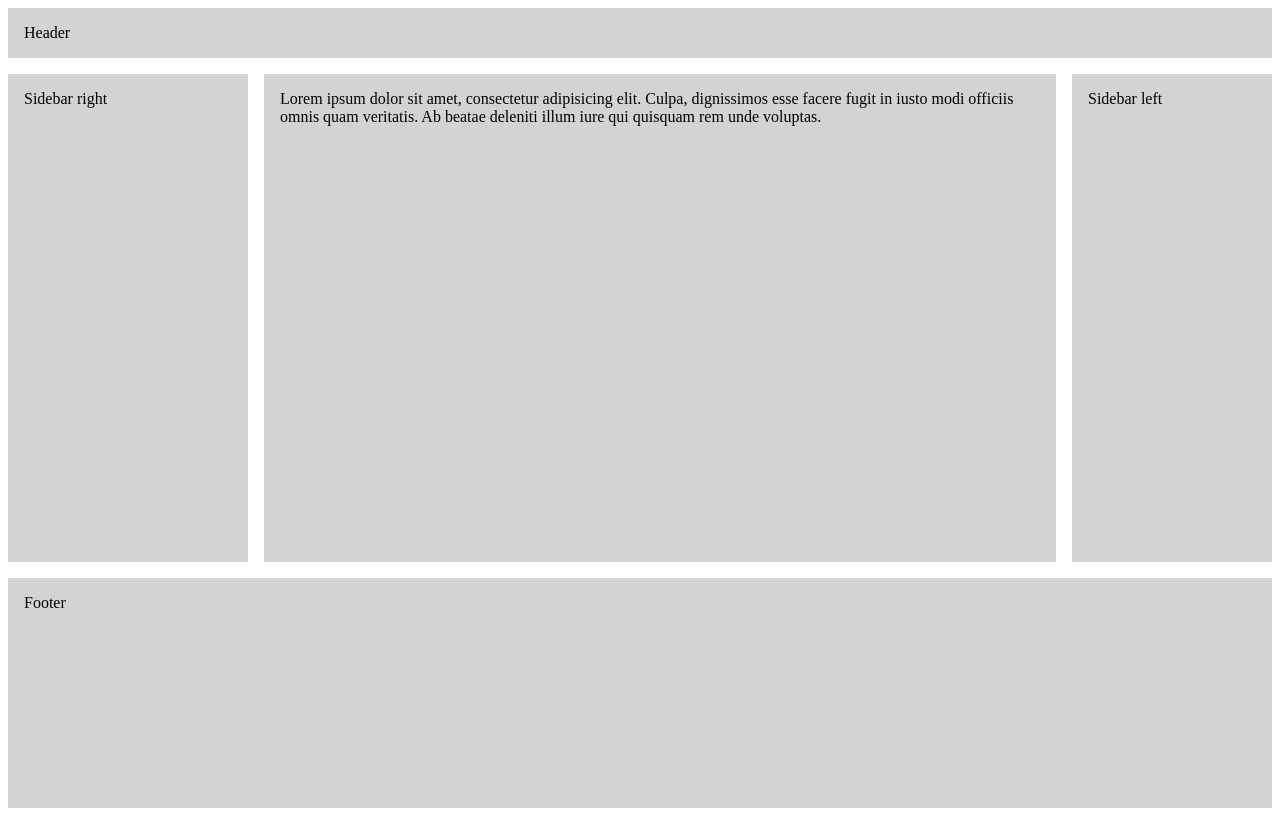
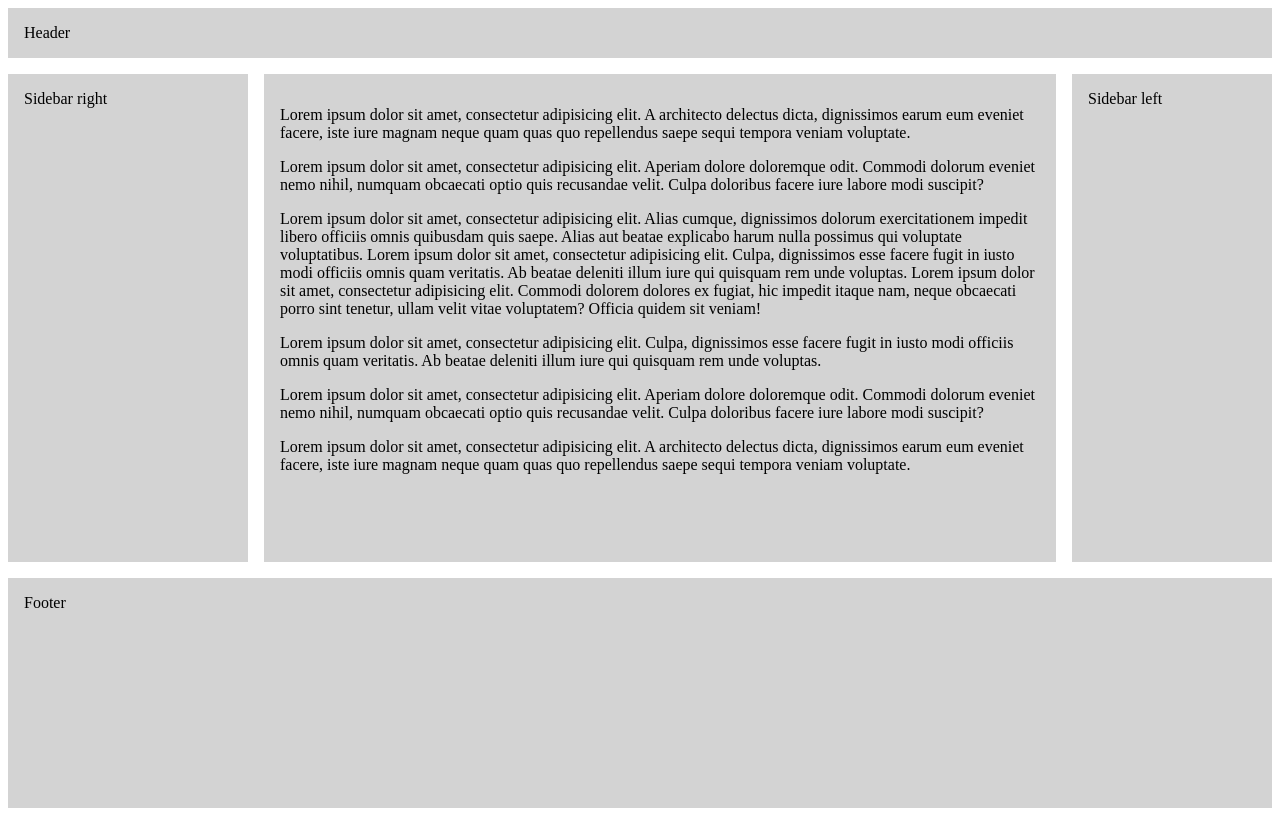
Before and after one commit to daggerok/css-grid, a website: page grid-template-areas/index.html in a window 1280 px wide. Drawn offline with Linux system fonts and the light colour scheme.

Commit message:
grid-template-areas

```diff
--- a/grid-template-areas/index.html
+++ b/grid-template-areas/index.html
@@ -5,9 +5,6 @@
   <title>grid-template-areas usage</title>
   <link rel="shortcut icon" href="../favicon.ico" type="image/x-icon">
   <style>
-    body {
-      height: 100vh;
-    }
     .container {
       /* enable css grid */
       display: grid;
@@ -19,6 +16,10 @@
       grid-template-areas: "header header  header"
                            "left   content right"
                            "footer footer  footer";
+    }
+    body {
+      /* we needed this to make grid-template-rows properly works */
+      height: 100vh;
     }
     .element {
       background-color: lightgray;
@@ -45,7 +46,12 @@
 <header class="navbar element">Header</header>
 <div class="sidebar left element">Sidebar right</div>
 <div class="article element">
-  Lorem ipsum dolor sit amet, consectetur adipisicing elit. Culpa, dignissimos esse facere fugit in iusto modi officiis omnis quam veritatis. Ab beatae deleniti illum iure qui quisquam rem unde voluptas.
+  <p>Lorem ipsum dolor sit amet, consectetur adipisicing elit. A architecto delectus dicta, dignissimos earum eum eveniet facere, iste iure magnam neque quam quas quo repellendus saepe sequi tempora veniam voluptate.</p>
+  <p>Lorem ipsum dolor sit amet, consectetur adipisicing elit. Aperiam dolore doloremque odit. Commodi dolorum eveniet nemo nihil, numquam obcaecati optio quis recusandae velit. Culpa doloribus facere iure labore modi suscipit?</p>
+  <p>Lorem ipsum dolor sit amet, consectetur adipisicing elit. Alias cumque, dignissimos dolorum exercitationem impedit libero officiis omnis quibusdam quis saepe. Alias aut beatae explicabo harum nulla possimus qui voluptate voluptatibus. Lorem ipsum dolor sit amet, consectetur adipisicing elit. Culpa, dignissimos esse facere fugit in iusto modi officiis omnis quam veritatis. Ab beatae deleniti illum iure qui quisquam rem unde voluptas. Lorem ipsum dolor sit amet, consectetur adipisicing elit. Commodi dolorem dolores ex fugiat, hic impedit itaque nam, neque obcaecati porro sint tenetur, ullam velit vitae voluptatem? Officia quidem sit veniam!</p>
+  <p>Lorem ipsum dolor sit amet, consectetur adipisicing elit. Culpa, dignissimos esse facere fugit in iusto modi officiis omnis quam veritatis. Ab beatae deleniti illum iure qui quisquam rem unde voluptas.</p>
+  <p>Lorem ipsum dolor sit amet, consectetur adipisicing elit. Aperiam dolore doloremque odit. Commodi dolorum eveniet nemo nihil, numquam obcaecati optio quis recusandae velit. Culpa doloribus facere iure labore modi suscipit?</p>
+  <p>Lorem ipsum dolor sit amet, consectetur adipisicing elit. A architecto delectus dicta, dignissimos earum eum eveniet facere, iste iure magnam neque quam quas quo repellendus saepe sequi tempora veniam voluptate.</p>
 </div>
 <div class="sidebar right element">Sidebar left</div>
 <footer class="footer element">Footer</footer>
```
Also changed, not shown: README.md.
